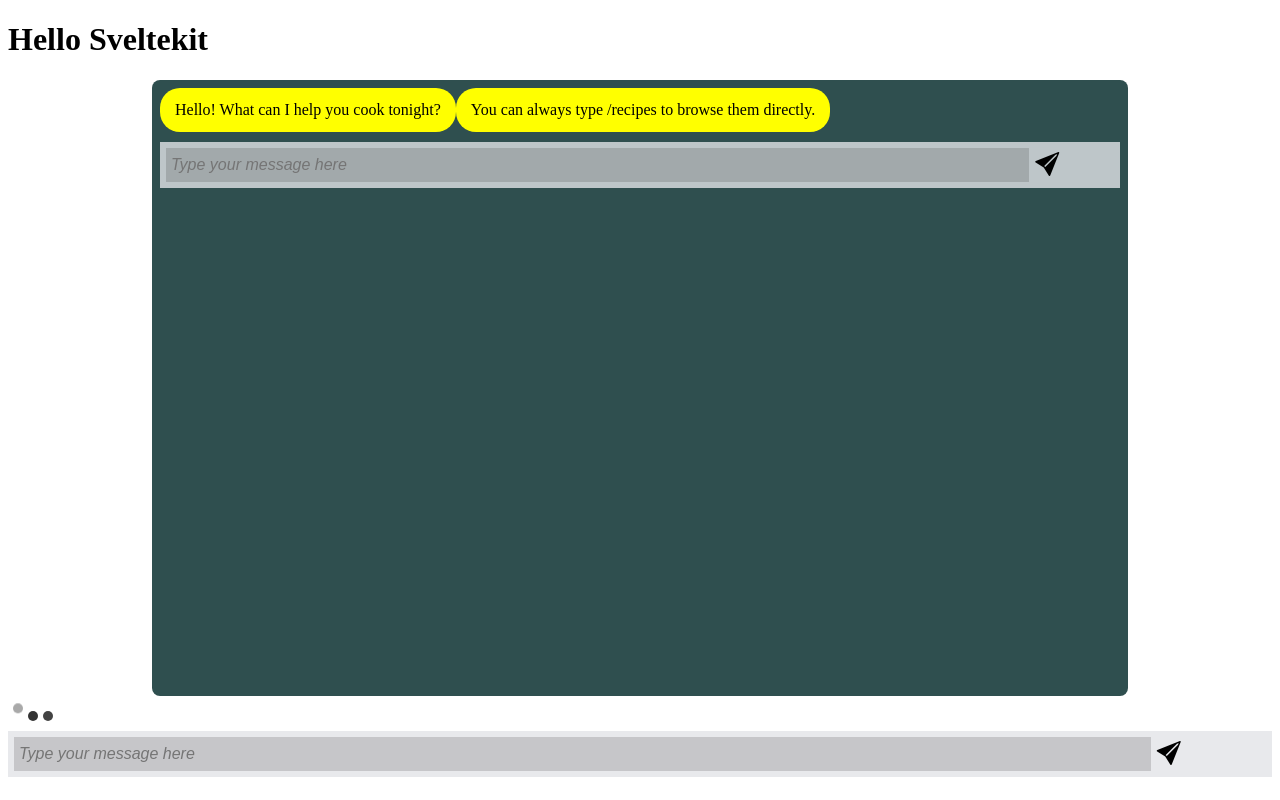
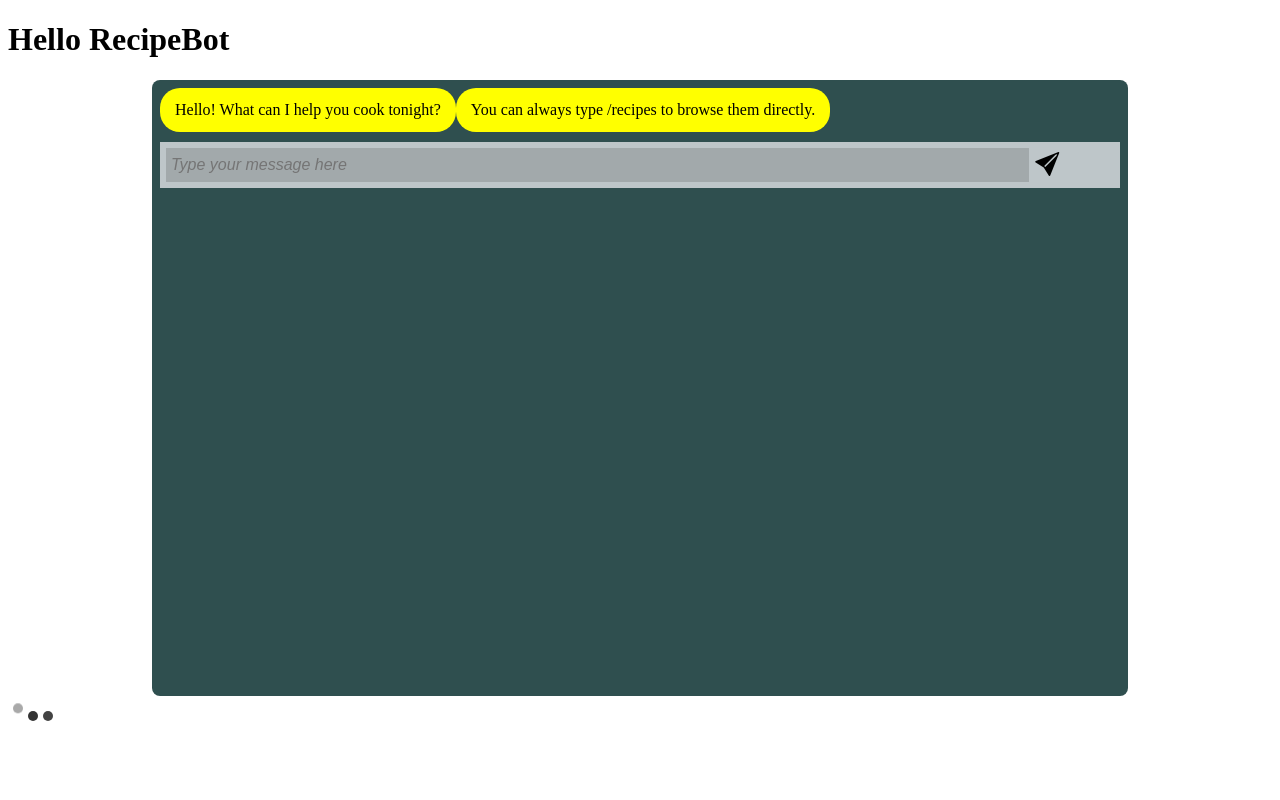
Before and after one commit to trbittner/recipe-chat-bot, a SvelteKit app: page / in a window 1280 px wide. Built offline with nearby package versions, Linux system fonts and the light colour scheme.

Commit message:
Further page clean up.

```diff
--- a/src/routes/+page.svelte
+++ b/src/routes/+page.svelte
@@ -1,8 +1,6 @@
 <script>
   import BouncingDots from "$lib/components/BouncingDots.svelte";
-  import QueryBox from "$lib/components/QueryBox.svelte";
-  import ChatBubble from "$lib/components/ChatBubble.svelte";
-import ChatCanvas from "../lib/components/ChatCanvas.svelte";
+  import ChatCanvas from "../lib/components/ChatCanvas.svelte";
 
   let query = '';
 
@@ -13,13 +11,12 @@
   export let data;
 </script>
 
-<h1>Hello Sveltekit</h1>
+<h1>Hello RecipeBot</h1>
 
 <div class='container'>
   <ChatCanvas />
 </div>
 <BouncingDots />
-<QueryBox bind:queryInput={query} on:sendQuery={handleQuery}/>
 
 <style>
   .container {
```
